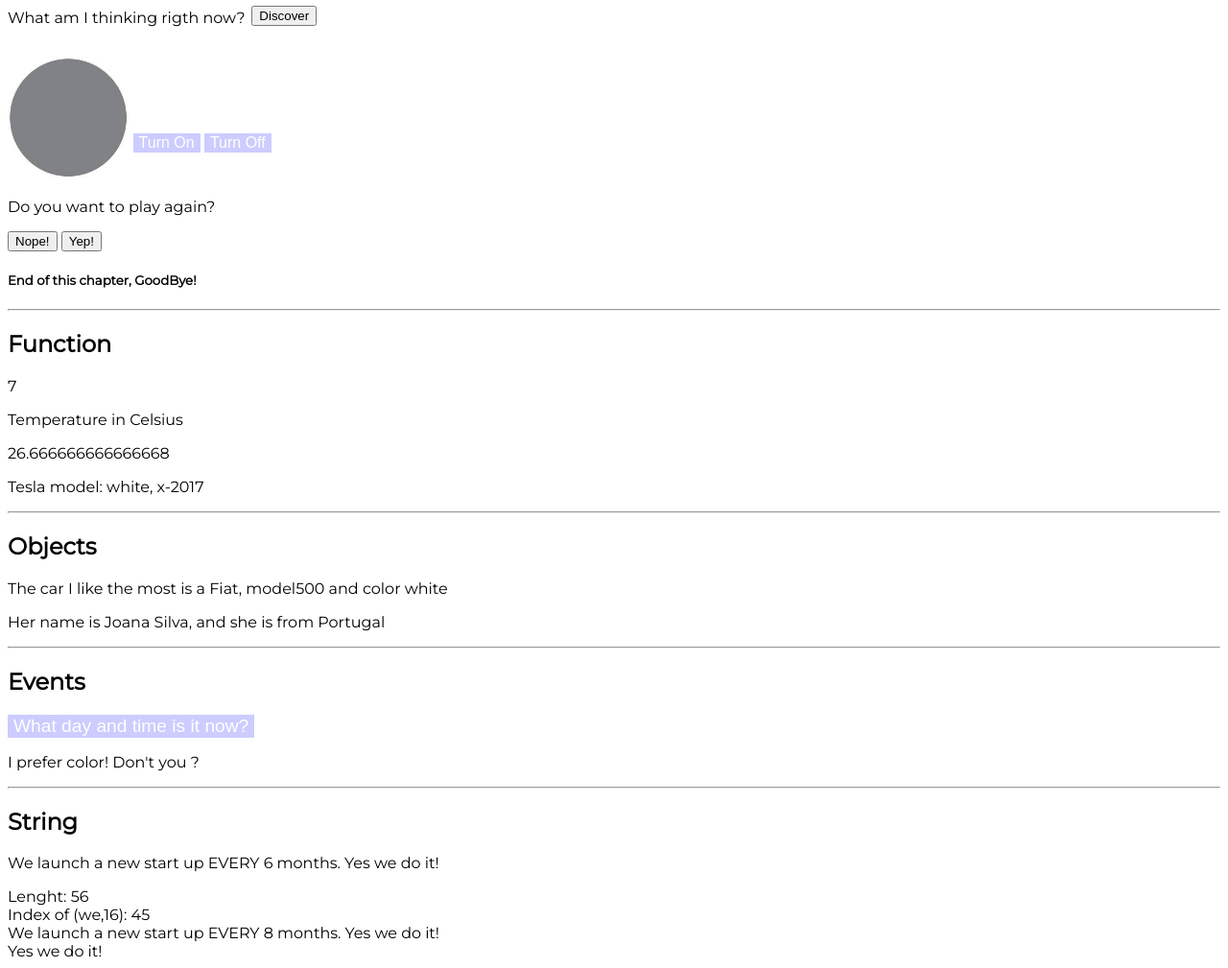
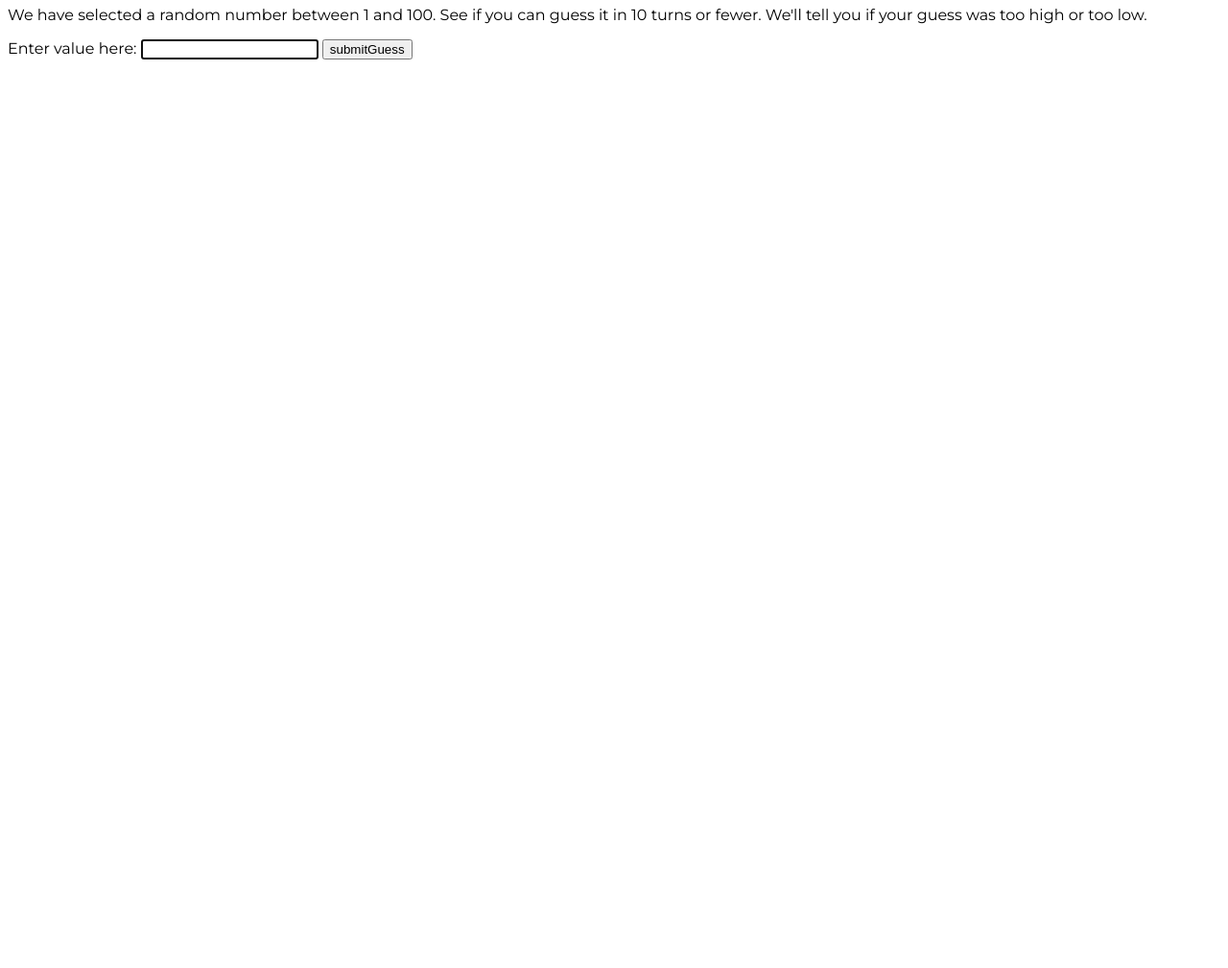
Before and after one commit to Desireemelusine/exercisesJS, a plain HTML site: page index.html in a window 1280 px wide. Shown: the part 76-1085 px from the top of the page at 96% size. After the commit the page ends 800 px from the top, so only its background shows below. Drawn offline with Linux system fonts and the light colour scheme.

Commit message:
Game discover the number

```diff
--- a/index.html
+++ b/index.html
@@ -2,180 +2,99 @@
 <html lang="en" dir="ltr">
   <head>
     <meta charset="utf-8">
-    <title>tutorial</title>
+    <title>Guess</title>
     <link rel="stylesheet" href="style.css">
-    <script src="main.js"></script>
     <link href="https://fonts.googleapis.com/css?family=Montserrat" rel="stylesheet">
 
   </head>
   <body>
-    <h2>W3</h2>
-    <div class="discover">
-      <p id="hello">What am I thinking rigth now? </p>
-      <button type="button" onclick='document.getElementById("hello").innerHTML = "That is time for coffee!"'>Discover</button>
-      <br>
+    <h1>Number guessing game</h1>
+
+    <p>We have selected a random number between 1 and 100. See if you can guess it in 10 turns or fewer. We'll tell you if your guess was too high or too low.</p>
+
+    <label for="guessInput">Enter value here: </label><input type="text" name=""  class="guessInput">
+    <input type="submit" name="" value="submitGuess" class="submitGuess">
+
+    <div class="result">
+      <p class="allSubmits"></p>
+      <p class="lastSubmit"></p>
+      <p class="lowOrHi"></p>
     </div>
-
-    <div class="circle">
-      <br>
-      <img id="circle" src="on.jpg" alt="circle" style="width: 10%">
-      <button type="button" onclick="document.getElementById('circle').src='on.png'">Turn On</button>
-      <button type="button" onclick="document.getElementById('circle').src='off.png'">Turn Off</button>
-    </div>
-
-    <div class="">
-      <p id="hide">Do you want to play again?</p>
-      <p id="show" style="display:none">Yeah! Let's play!</p>
-      <button type="button" onclick="document.getElementById('hide').style.display='none'">Nope!</button>
-      <button type="button" onclick="document.getElementById('show').style.display= 'block'">Yep!</button>
-
-      </div>
-
-    <h5 id="a"></h5>
-    <hr>
-
-    <h2>Function</h2>
-    <p id="f"></p>
-    <span>Temperature in Celsius</span>
-    <p id="celsius">Temperature</p>
-    <p id="car"></p>
-    <hr>
-    <h2>Objects</h2>
-    <p id="favoriteCar"></p>
-    <p id="person"></p>
-    <hr>
-    <h2>Events</h2>
-    <button class="button" type="button" onclick="displayDate()">What day and time is it now?</button>
-    <p id="date"></p>
-    <p id="mouse" onmouseover="changeColor()" onmouseout="newColor()"> I prefer color! Don't you ?</p>
-    <hr>
-    <h2>String</h2>
-    <p id="text"></p>
-    <span id="length"></span> <br>
-    <span id="indexOf1"></span><br>
-    <span id="replace"></span><br>
-    <span id="lowSplit"></span><br>
-
-
 
     <script>
 
-      /*---String---*/
-      var text = "We launch a new start up EVERY 6 months. Yes we do it!";
-      var v = text.length;
-      console.log("length: " + v);
-      var st = text.indexOf("start");
-      console.log("index of start:"+ st);
-      var stm = text.indexOf("moi");
-      console.log("index of moi:"+ stm);
-      var stwe = text.indexOf("we", 16);
-      var search = text.search("months");
-      var ntext = text.slice(10, 25);
-      var ntext2 = text.slice(43);
-      var repl = text.replace("6", "8");
-      var upp = text.toUpperCase();
-      var low = text. toLowerCase();
-      var ch = text.charAt(18);
-      var prp = text[18];
-      var textArray = text.split(".");
+    var allSubmits = document.querySelector('.allSubmits');
+    var guessInput = document.querySelector('.guessInput');
+    var randomNumber = Math.floor(Math.random() * 100) + 1;
+    var lastSubmit = document.querySelector('.lastSubmit');
+    var lowOrHi = document.querySelector('.lowOrHi');
 
-      document.getElementById("text").innerHTML = text;
+    var button = document.querySelector('.submitGuess');
+    button.addEventListener('click', checkGuess);
+    var count = 1;
+    guessInput.focus();
+    //future button
+    var playAgain;
 
-      function displayLength(){
-        var y;
-        var fText = "we launch a new start up \"EVERY\" 6 months. Yes we do it!";
-        y = fText.length;
-        return y;
+    function checkGuess(){
+      var userGuess = Number(guessInput.value);
+
+      if (count === 1) {
+        allSubmits.textContent = "All your guesses: ";
       }
-      document.getElementById("length").innerHTML = "Lenght: " + displayLength();
-      console.log(displayLength());
+      allSubmits.textContent += userGuess + " ";
 
-      function indexOf1() {
-        var x;
-        x = text.indexOf("we",16);
-        return x;
+      if (userGuess === randomNumber) {
+        lastSubmit.textContent = "You WON!";
+        lastSubmit.style.backgroundColor = 'green';
+        lowOrHi.textContent = '';
+        setGameOver();
+      } else if (count === 10) {
+        lastSubmit.textContent = "Game Over!";
+        lastSubmit.style.backgroundColor = 'red';
+        lowOrHi.textContent = '';
+        setGameOver();
+      } else {
+        lastSubmit.textContent = "Wrong!";
+        lastSubmit.style.backgroundColor = 'orange';
+        if (userGuess < randomNumber) {
+          lowOrHi.textContent = "Too low, try again!";
+        } else if (userGuess > randomNumber) {
+          lowOrHi.textContent = "Too high, try again!";
+        }
       }
-      document.getElementById("indexOf1").innerHTML = "Index of (we,16): " + indexOf1();
-      console.log(indexOf1());
+     count ++;
+     //empty the value out of the form text field and focus again, for the next guess
+     guessInput.value = " ";
+     guessInput.focus();
 
-      function replace() {
-        var x;
-        x = text.replace("6", "8");
-        return x;
+    }
+
+    function setGameOver(){
+      /*disabled = disable the property to true, very important to block
+      and not allowing to write again on the input  */
+      guessInput.disabled = true;
+      button.disabled = true;
+      //create a button
+      playAgain = document.createElement("button");
+      playAgain.textContent = "play again";
+      document.body.appendChild(playAgain);
+      playAgain.addEventListener('click', resetGame);
+    }
+
+    function resetGame() {
+      guessInput.disabled = false;
+      button.disabled = false;
+      count = 1;
+      guessInput.focus();
+      randomNumber = Math.floor(Math.random() * 100) + 1;
+      var resultp = document.querySelectorAll('.result p');
+      for (var i = 0; i < resultp.length; i++) {
+        resultp[i].textContent = " ";
       }
-      document.getElementById("replace").innerHTML = replace();
-
-      function lowSplit() {
-        var x;
-        x = text.toLowerCase();
-        x = text.split(".");
-        x = x[1];
-        return x;
-      }
-      document.getElementById("lowSplit").innerHTML= (lowSplit());
-
-      console.log("second index of we:"+ stwe);
-      console.log("search for month:" + search);
-      console.log("slice the string: " + ntext);
-      console.log("slice the string: " + ntext2);
-      console.log("let's replace 6 for: " + repl);
-      console.log("Upper Case: "+ upp);
-      console.log("Low Case: " + low);
-      console.log("Character: "+ ch);
-      console.log("Property Acess: "+ prp);
-      console.log("String to Array: " + textArray[1]);
-
-      /*----Events---*/
-      function displayDate(){
-        return document.getElementById("date").innerHTML = Date();
-      }
-
-      function changeColor() {
-        return document.getElementById("mouse").style.color = "#FA8072";
-      }
-
-      function newColor() {
-        return document.getElementById("mouse").style.color = "#5F9EA0";
-      }
-
-      /*----Object---*/
-      var car = {carName: "Fiat", model: "500", color:"white"};
-      document.getElementById("favoriteCar").innerHTML = "The car I like the most is a " + car.carName + ", model" + car.model + " and color " + car.color;
-
-       var joana = {
-         country : "Portugal",
-         city: "Lisboa",
-         day: "25th of January",
-         name: "Joana",
-         lastName: "Silva",
-         fullName: function(){
-           return this.name + " " + this.lastName;
-         }
-       }
-       document.getElementById("person").innerHTML = "Her name is " + joana.fullName() + ", " + "and she is from " +  joana.country;
-
-       /*----Function---*/
-       function myFunction(x, y) {
-         return x + y;
-       }
-       document.getElementById("f").innerHTML = myFunction( 3, 4);
-
-       function celsius(fahrenheit) {
-         return ( 5 / 9 ) * (fahrenheit - 32);
-       }
-       document.getElementById("celsius").innerHTML = celsius(80);
-
-       function myCar(carName){
-        var x = " model: white, x-2017";
-         return carName + x;
-       }
-       document.getElementById("car").innerHTML = myCar("Tesla");
-
-      /*--Introduction---*/
-       var end = " End of this chapter, GoodBye!";
-       document.getElementById('a').innerHTML = end;
+      playAgain.parentNode.removeChild(playAgain);
+    }
 
     </script>
-
   </body>
 </html>
--- a/main.js
+++ b/main.js
@@ -1,39 +1,18 @@
-var x = 5;
-var y = 4 ;
-var z = x + y;
-console.log(z);
-
-var name, surname, fullName;
-
-name = "John";
-surname = "Yung";
-fullName = name + " " + surname;
-fullName += "!";
-console.log(fullName);
-
-var x = 5 + 2 + "3";
-var y = "5" + 2 + 3 ;
-console.log(x);  //string
-console.log(y);  //string
-
-var w = 5;
-w += 5;
-console.log(w);
-
-var f = 5;
-f ++;
-console.log(f);
-f --;
-var i = f;
-console.log(i);
-
-// Array
- var a = ["A", "B", "C"];
-
- //Object and the 2 properties
- var ob = {
-  firstName: "Maria",
-  lastName: "Silva"
-};
- ob = null; // object is empty( no value) now but still is an Object, good for when you want to clean your obj to get a new info data
- ob = undefined; // now  value and Object is undefined
+/*Generate a random number between 1 and 100.
+Record the turn number the player is on. Start it on 1.
+Provide the player with a way to guess what the number is.
+Once a guess has been submitted first record it somewhere so the user can see their previous guesses.
+Next, check whether it is the correct number.
+If it is correct:
+Display congratulations message.
+Stop the player from being able to enter more guesses (this would mess the game up).
+Display control allowing the player to restart the game.
+If it is wrong and the player has turns left:
+Tell the player they are wrong.
+Allow them to enter another guess.
+Increment the turn number by 1.
+If it is wrong and the player has no turns left:
+Tell the player it is game over.
+Stop the player from being able to enter more guesses (this would mess the game up).
+Display control allowing the player to restart the game.
+Once the game restarts, make sure the game logic and UI are completely reset, then go back to step 1.*/
```
